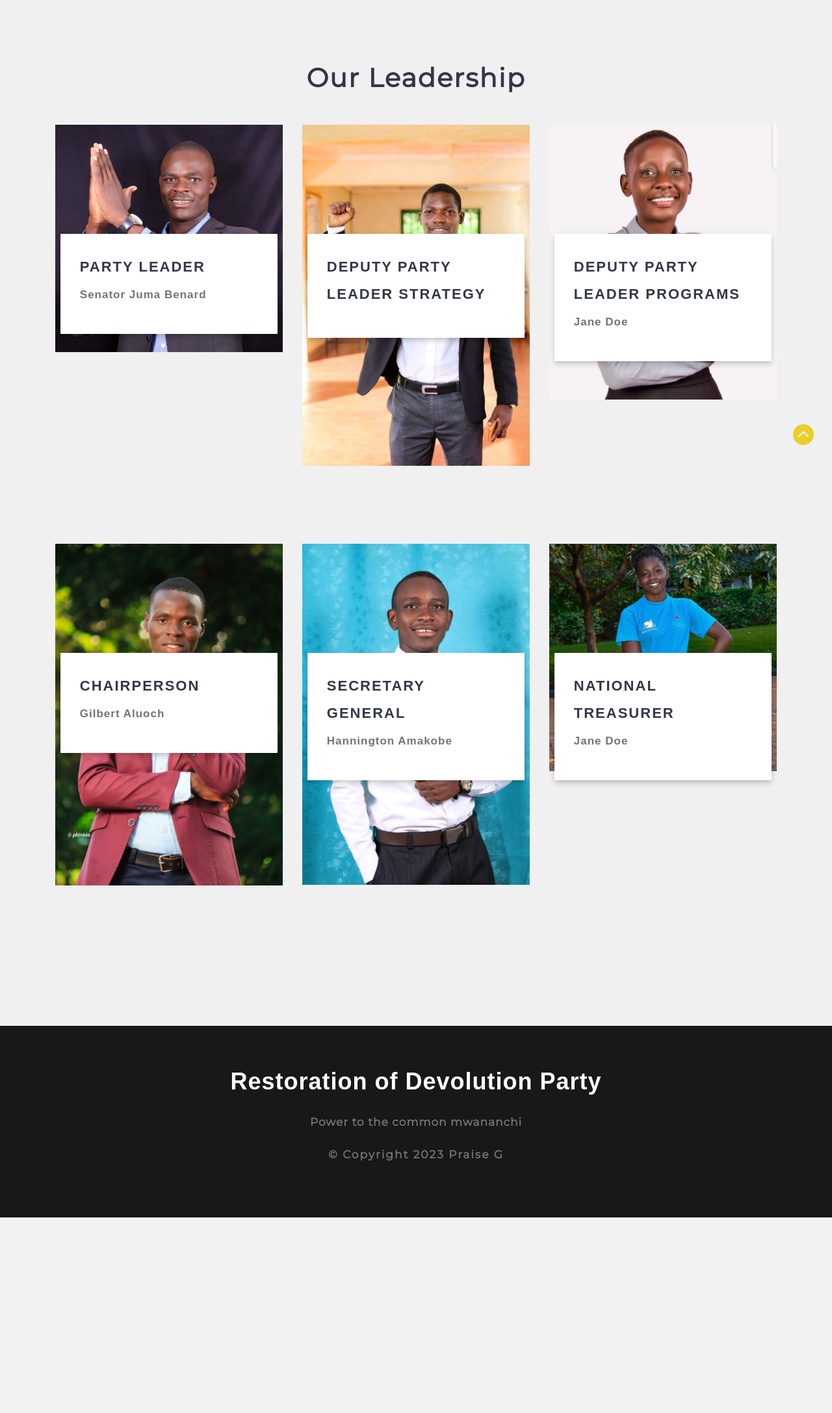
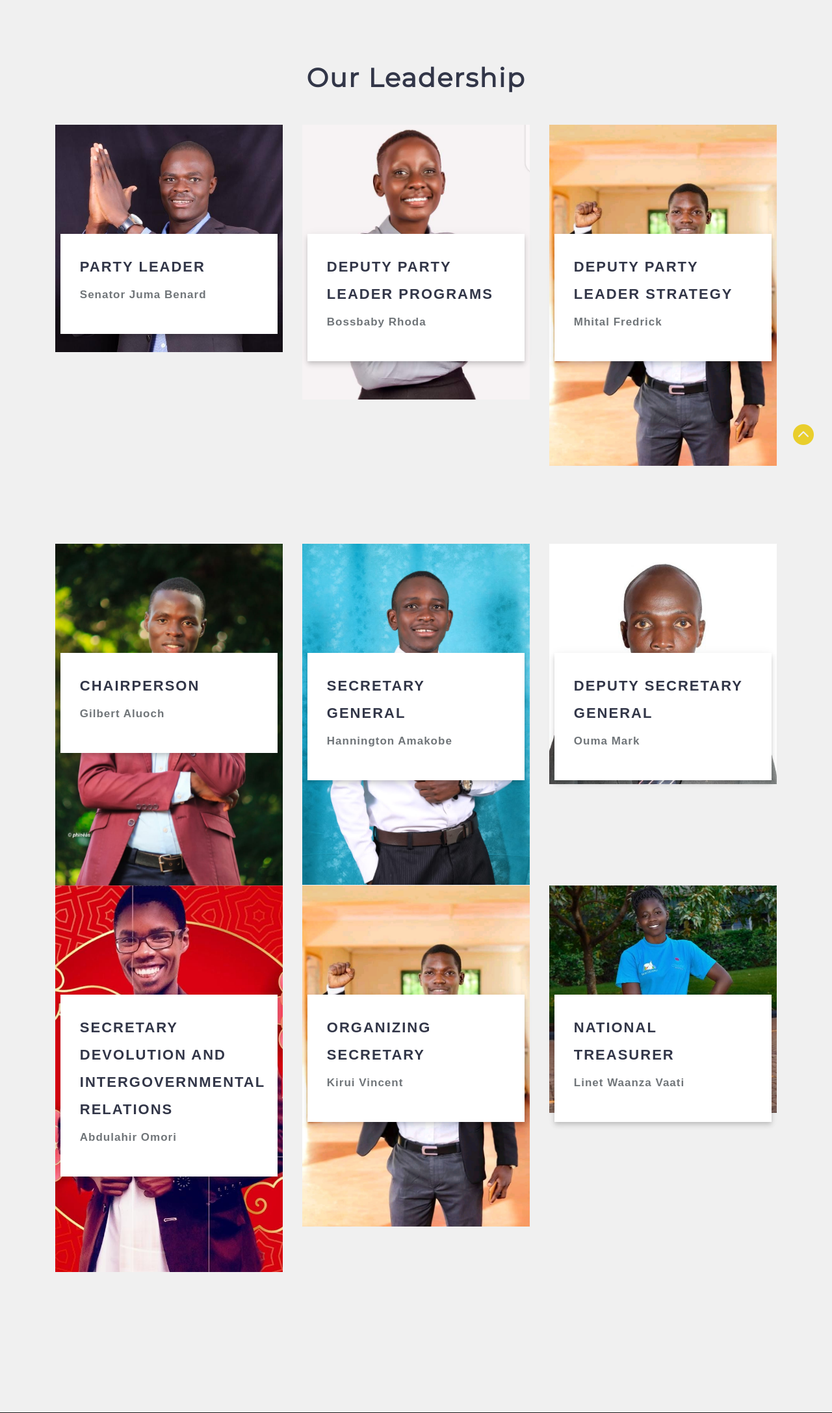
Before and after one commit to godwins3/rdp, a Flask app: page /leadership in a window 1280 px wide. Shown: the part 81-2256 px from the top of the page at 65% size. Before the commit the page ends 1955 px from the top, so only its background shows below. Run offline with Flask 2, Linux system fonts and the light colour scheme; some libraries are stand-ins or nearby versions; some web fonts are replaced.

Commit message:
adding some leaders and their photos

```diff
--- a/templates/leadership.html
+++ b/templates/leadership.html
@@ -17,15 +17,6 @@
 					</div>
 				</a>
 			</div>
-			<div class="col-lg-4 col-md-6 blog-middle mb-lg-0 mb-sm-5 pb-lg-0 pb-md-5">
-				<img src="{{ url_for('static', filename='images/rdp1.jpg') }}" class="img-fluid" alt="" />
-				<a href="{{ url_for('home') }}">
-					<div class="blog-info">
-						<h4>Deputy Party Leader Strategy</h4>
-						<p class="mt-2"> </p>
-					</div>
-				</a>
-			</div>
 			<div class="col-lg-4 col-md-6 blog-right mt-lg-0 mt-5 pt-lg-0 pt-md-5">
 
 				<img src="{{ url_for('static', filename='images/rdp6.jpg') }}" class="img-fluid" alt="">
@@ -34,17 +25,23 @@
 				<a href="{{ url_for('home') }}">
 					<div class="blog-info">
 						<h4>Deputy Party Leader Programs</h4>
-						<p class="mt-2"> Jane Doe</p>
+						<p class="mt-2"> Bossbaby Rhoda</p>
+					</div>
+				</a>
+			</div>
+            <div class="col-lg-4 col-md-6 blog-middle mb-lg-0 mb-sm-5 pb-lg-0 pb-md-5">
+				<img src="{{ url_for('static', filename='images/rdp1.jpg') }}" class="img-fluid" alt="" />
+				<a href="{{ url_for('home') }}">
+					<div class="blog-info">
+						<h4>Deputy Party Leader Strategy</h4>
+						<p class="mt-2"> Mhital Fredrick</p>
 					</div>
 				</a>
 			</div>
 		</div>
 		<div class="row blog-grids">
 			<div class="col-lg-4 col-md-6 blog-right mt-lg-0 mt-5 pt-lg-0 pt-md-5">
-
 				<img src="{{ url_for('static', filename='images/rdp5.jpg') }}" class="img-fluid" alt="">
-
-				<!-- <img src="images/s4.jpg" class="img-fliud" alt="" /> -->
 				<a href="{{ url_for('home') }}">
 					<div class="blog-info">
 						<h4> Chairperson</h4>
@@ -53,10 +50,7 @@
 				</a>
 			</div>
 			<div class="col-lg-4 col-md-6 blog-right mt-lg-0 mt-5 pt-lg-0 pt-md-5">
-
 				<img src="{{ url_for('static', filename='images/rdp2.jpg') }}" class="img-fluid" alt="">
-
-				<!-- <img src="images/s4.jpg" class="img-fliud" alt="" /> -->
 				<a href="{{ url_for('home') }}">
 					<div class="blog-info">
 						<h4>Secretary General</h4>
@@ -64,19 +58,42 @@
 					</div>
 				</a>
 			</div>
+            <div class="col-lg-4 col-md-6 blog-middle mb-lg-0 mb-sm-5 pb-lg-0 pb-md-5">
+				<img src="{{ url_for('static', filename='images/rdp11.jpg') }}" class="img-fluid" alt="" />
+				<a href="{{ url_for('home') }}">
+					<div class="blog-info">
+						<h4>Deputy Secretary General</h4>
+						<p class="mt-2"> Ouma Mark</p>
+					</div>
+				</a>
+			</div>
+            <div class="col-lg-4 col-md-6 blog-middle mb-lg-0 mb-sm-5 pb-lg-0 pb-md-5">
+				<img src="{{ url_for('static', filename='images/rdp10.jpg') }}" class="img-fluid" alt="" />
+				<a href="{{ url_for('home') }}">
+					<div class="blog-info">
+						<h4>Secretary Devolution and Intergovernmental Relations</h4>
+						<p class="mt-2"> Abdulahir Omori</p>
+					</div>
+				</a>
+			</div>
+            <div class="col-lg-4 col-md-6 blog-middle mb-lg-0 mb-sm-5 pb-lg-0 pb-md-5">
+				<img src="{{ url_for('static', filename='images/rdp1.jpg') }}" class="img-fluid" alt="" />
+				<a href="{{ url_for('home') }}">
+					<div class="blog-info">
+						<h4>Organizing Secretary</h4>
+						<p class="mt-2"> Kirui Vincent</p>
+					</div>
+				</a>
+			</div>
 			<div class="col-lg-4 col-md-6 blog-right mt-lg-0 mt-5 pt-lg-0 pt-md-5">
-
 				<img src="{{ url_for('static', filename='images/rdp4.jpg') }}" class="img-fluid" alt="">
-
-				<!-- <img src="images/s4.jpg" class="img-fliud" alt="" /> -->
 				<a href="{{ url_for('home') }}">
 					<div class="blog-info">
 						<h4>National Treasurer </h4>
-						<p class="mt-2"> Jane Doe</p>
+						<p class="mt-2"> Linet Waanza Vaati</p>
 					</div>
 				</a>
 			</div>
-
 		</div>
 	</div>
 </section>
```
Also changed, not shown: static/images/rdp10.jpg (added), static/images/rdp11.jpg (added), static/images/rdp12.jpg (added), static/images/rdp13.jpg (added), static/images/rdp8.jpg (added), static/images/rdp9.jpg (added).
